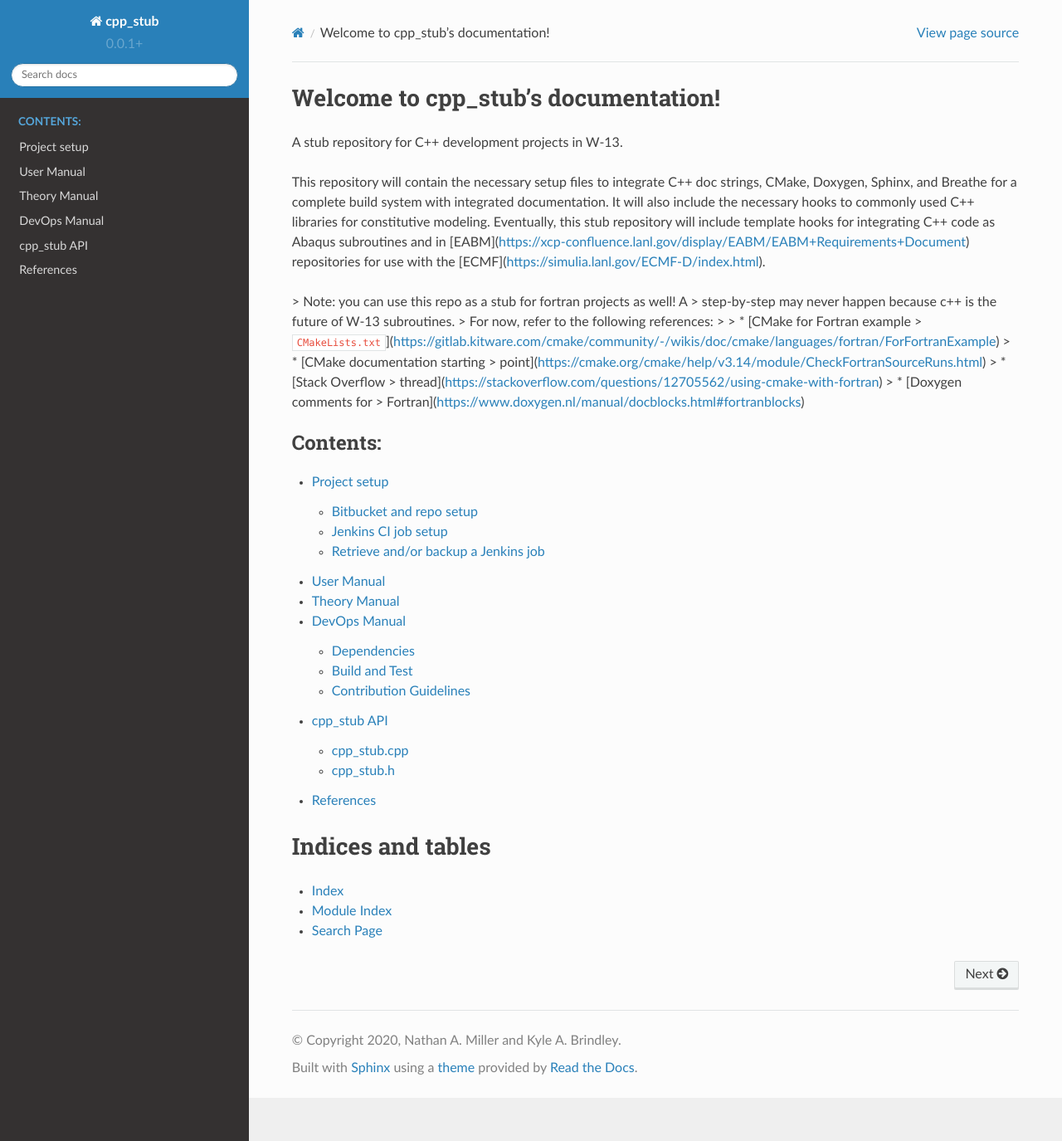
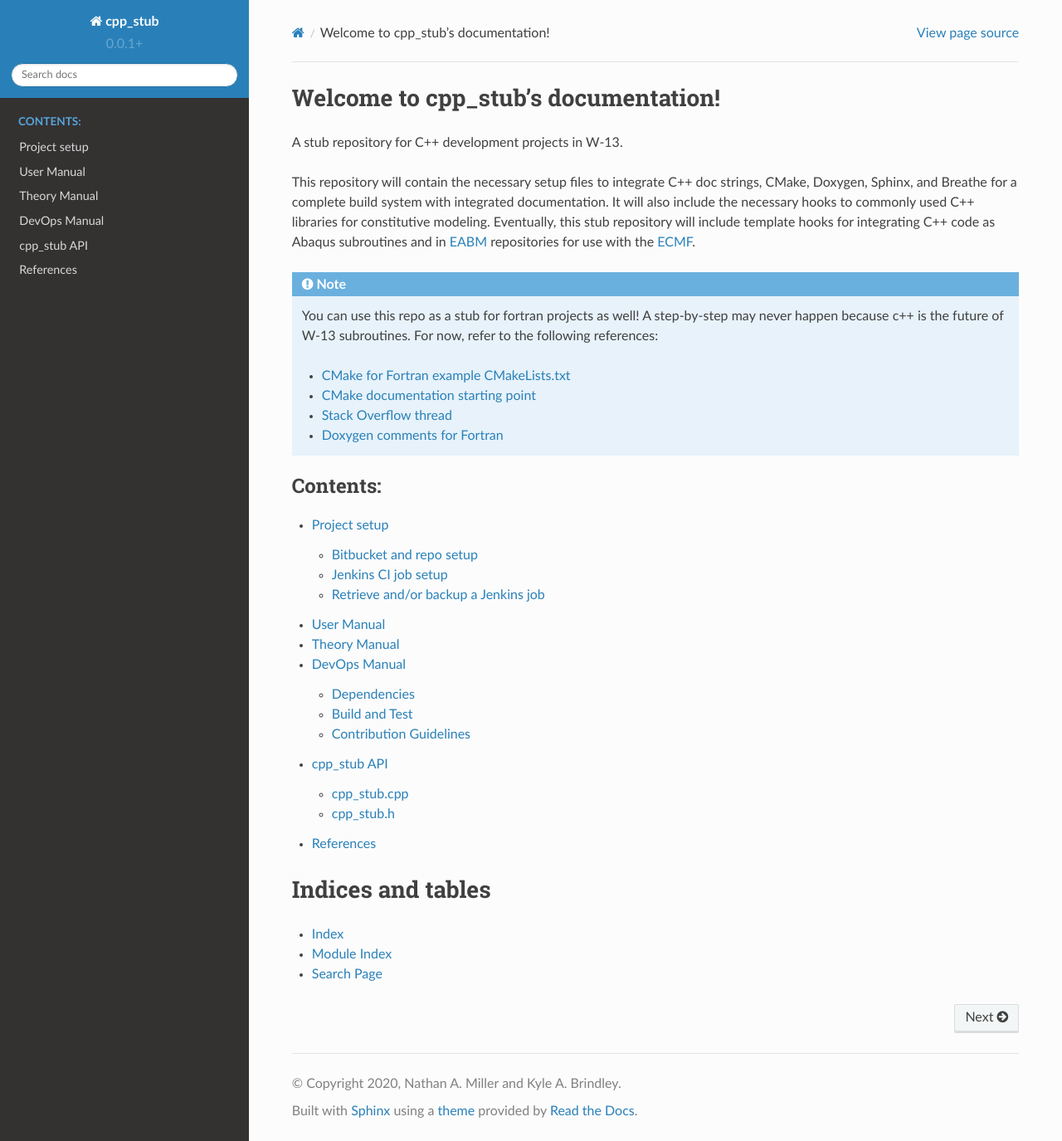
Before and after one commit to lanl/tardigrade-asp, a Sphinx documentation site: the page built from docs/index.rst, in a window 1280 px wide and 1375 px high. Shown: the whole window at 83% size. Built offline with Sphinx 7.4.7 and the Read the Docs theme 2.0.0, drawn with Linux system fonts in a browser that asks for light colours; some of the changed lines change nothing that is shown.

Commit message:
MAINT: ReST formatting for project brief description

```diff
--- a/docs/project_brief.txt
+++ b/docs/project_brief.txt
@@ -5,20 +5,15 @@ strings, CMake, Doxygen, Sphinx, and Breathe for a complete build system with
 integrated documentation. It will also include the necessary hooks to commonly
 used C++ libraries for constitutive modeling. Eventually, this stub repository
 will include template hooks for integrating C++ code as Abaqus subroutines and
-in
-[EABM](https://xcp-confluence.lanl.gov/display/EABM/EABM+Requirements+Document)
-repositories for use with the
-[ECMF](https://simulia.lanl.gov/ECMF-D/index.html).
+in `EABM`_ repositories for use with the `ECMF`_.
 
-> Note: you can use this repo as a stub for fortran projects as well! A
-> step-by-step may never happen because c++ is the future of W-13 subroutines.
-> For now, refer to the following references:
->
-> * [CMake for Fortran example
->   ``CMakeLists.txt``](https://gitlab.kitware.com/cmake/community/-/wikis/doc/cmake/languages/fortran/ForFortranExample)
-> * [CMake documentation starting
->   point](https://cmake.org/cmake/help/v3.14/module/CheckFortranSourceRuns.html)
-> * [Stack Overflow
->   thread](https://stackoverflow.com/questions/12705562/using-cmake-with-fortran)
-> * [Doxygen comments for
->   Fortran](https://www.doxygen.nl/manual/docblocks.html#fortranblocks)
+.. note::
+
+   You can use this repo as a stub for fortran projects as well! A
+   step-by-step may never happen because c++ is the future of W-13 subroutines.
+   For now, refer to the following references:
+
+   * `CMake for Fortran example CMakeLists.txt`_
+   * `CMake documentation starting point`_
+   * `Stack Overflow thread`_
+   * `Doxygen comments for Fortran`_
--- a/docs/targets.txt
+++ b/docs/targets.txt
@@ -4,11 +4,13 @@
 .. _`W-13`: https://int.lanl.gov/org/ddw/aldw/weapon-systems-engineering/advanced-engineering-analysis/index.shtml
 .. _`W-13 Managed UNIX Groups`: https://xcp-confluence.lanl.gov/pages/viewpage.action?pageId=150929410
 .. _`W-13 DevOps Manual`: https://xcp-confluence.lanl.gov/display/COM/W-13+DevOps
+.. _`EABM`: https://xcp-confluence.lanl.gov/display/EABM/EABM+Requirements+Document
 .. _`EABM Search`: https://xcp-jira.lanl.gov/browse/EABM-153?jql=project%20%3D%20EABM%20AND%20resolution%20%3D%20Unresolved%20ORDER%20BY%20priority%20DESC%2C%20updated%20DESC
 .. _`EABM Backlog`: https://xcp-jira.lanl.gov/secure/RapidBoard.jspa?projectKey=EABM&rapidView=103&view=planning
 .. _`EABM Jira Project`: https://xcp-jira.lanl.gov/secure/RapidBoard.jspa?projectKey=EABM&rapidView=103&view=planning
 .. _`EABM Bitbucket Project`: https://xcp-stash.lanl.gov/projects/EABM
 .. _`EABM Repository`: https://xcp-stash.lanl.gov/projects/EABM/repos/eabm/browse
+.. _`ECMF`: https://simulia.lanl.gov/ECMF-D/index.html
 .. _`ECMF Development Documentation`: https://simulia.lanl.gov/ECMF-D/index.html
 .. _`ECMF contribution guide`: https://simulia.lanl.gov/ECMF-D/contribution_guide.html
 .. _`ECMF Release Documentation`: https://int.lanl.gov/projects/W13docs/ecmf/
@@ -42,6 +44,12 @@
 .. _`Existing Jira Issues`: https://xcp-jira.lanl.gov/projects/EABM/issue
 .. _`Sphinx style guide`: https://documentation-style-guide-sphinx.readthedocs.io/en/latest/style-guide.html#
 
+.. C++/fortran/cmake links
+.. _`CMake for Fortran example CMakeLists.txt`: https://gitlab.kitware.com/cmake/community/-/wikis/doc/cmake/languages/fortran/ForFortranExample
+.. _`CMake documentation starting point`: https://cmake.org/cmake/help/v3.14/module/CheckFortranSourceRuns.html
+.. _`Stack Overflow thread`: https://stackoverflow.com/questions/12705562/using-cmake-with-fortran
+.. _`Doxygen comments for Fortran`: https://www.doxygen.nl/manual/docblocks.html#fortranblocks
+
 .. Project specific links
 .. _`upstream cpp\_stub repo`: https://xcp-stash.lanl.gov/projects/MM/repos/cpp_stub/browse
 
```
